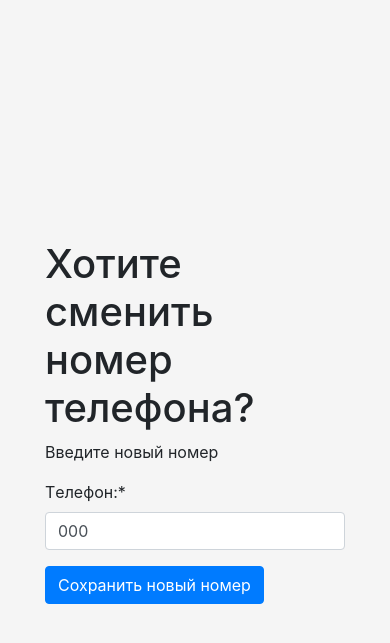
After one commit to ollko/cabinet, a Django app: page /change-profile/1/ in a window 390 px wide. The commit adds this page. Shown: the top 643 px of the page. Run offline with Django 3.2, Linux system fonts and the light colour scheme; tables that the repository leaves empty hold one stand-in row (values such as "Sample post"); some libraries are stand-ins or nearby versions.

Commit message:
Add update phone(profile)

```diff
--- /dev/null
+++ b/accounts/templates/accounts/profile_update.html
@@ -0,0 +1,17 @@
+{% extends 'base/__base.html' %}
+{% load crispy_forms_tags %}
+
+{% block title %}Хотите сменить номер телефона?{% endblock %}
+
+{% block content %}
+<div class="form-signin">
+	<h1>Хотите сменить номер телефона?</h1>
+    <p>Введите новый номер</p>
+
+<form method="POST">
+    {% csrf_token %}
+    {{ form|crispy }}
+    <input type="submit" class="btn btn-primary" value="Сохранить новый номер">
+</form>
+</div>
+{% endblock content %}
--- a/accounts/urls.py
+++ b/accounts/urls.py
@@ -16,6 +16,10 @@ urlpatterns = [
     path('createuser/',
         check_recaptcha(views.CreateUserView.as_view()),
         name="createuser",
+        ),
+    path('change-profile/<int:pk>/',
+        views.ProfileUpdateView.as_view(),
+        name="change_profile",
         ),
     path(
         'linkforlogin/',
--- a/accounts/views.py
+++ b/accounts/views.py
@@ -1,7 +1,7 @@
 from django.shortcuts import render
 
 # Create your views here.
-from django.views.generic import TemplateView, FormView
+from django.views.generic import TemplateView, FormView, UpdateView
 
 from django.contrib.auth.views import LoginView
 
@@ -44,9 +44,7 @@ class CabinetLoginView(LoginView):
     def get_success_url(self):
         user = self.form.get_user()
         self.success_url = reverse('shop:user-sabinet', args=[user.id])
-        print(self.success_url)
-        print(super(CabinetLoginView, self).get_success_url())
-        print(self.request.GET)
+
         return self.success_url
         # return super(CabinetLoginView, self).get_success_url()
 
@@ -121,3 +119,15 @@ def activate(request, uidb64, token):
         return redirect('accounts:link_for_login')
     else:
         return HttpResponse('Activation link is invalid! Активационная ссылка не действительна!')
+
+
+class ProfileUpdateView(UpdateView):
+    model = Profile
+    form_class = ProfileForm
+    template_name = 'accounts/profile_update.html'
+
+    def get_success_url(self):
+        user = self.object
+        self.success_url = reverse('shop:user-sabinet', args=[user.id])
+
+        return self.success_url
--- a/shop/templates/shop/user_cabinet.html
+++ b/shop/templates/shop/user_cabinet.html
@@ -24,7 +24,7 @@
     <div class="lead"><small>{{ user.profile }}</small></div>
 
     <div id="popover-content-authUser" style="display: none">
-      <a class="dropdown-item text-center" href="">сменить номер телефона</a>
+      <a class="dropdown-item text-center" href="{% url 'accounts:change_profile' user.pk %}">сменить номер телефона</a>
       <div class="dropdown-divider"></div>
       <a class="dropdown-item text-center" href="{% url 'accounts:change_password' %}">сменить пароль</a>
       <div class="dropdown-divider"></div>
```
Also changed, not shown: shop/views.py (+13 -13 lines).
